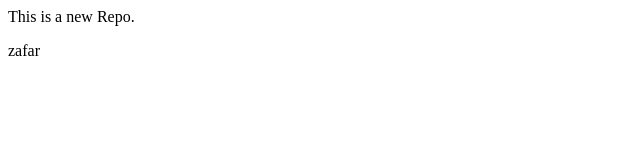
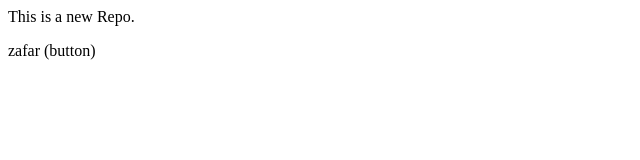
Before and after one commit to zafar93497-svg/LocalRepo, a plain HTML site: page index.html in a window 1280 px wide. Shown: the full height of the page, 0-640 px from the left. Drawn offline with Linux system fonts and the light colour scheme.

```diff
--- a/index.html
+++ b/index.html
@@ -1,2 +1,2 @@
 <p>This is a new Repo.</p>
-<p>zafar</p>
+<p>zafar (button)</p>
```
